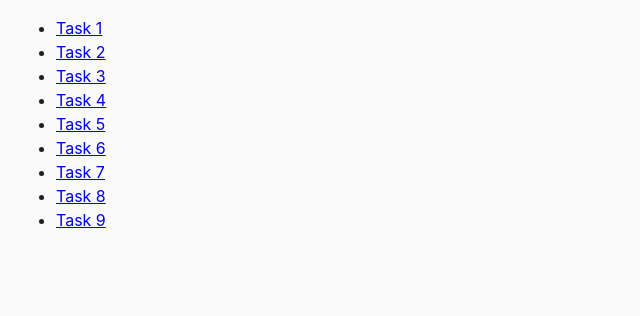
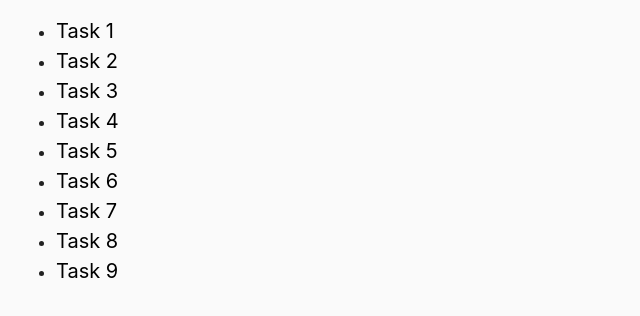
Before and after one commit to GnatykOleg/goit-js-hw-06, a plain HTML site: page index.html in a window 1280 px wide. Shown: the whole page, without its empty margins (0-640 px from the left). Drawn offline with Linux system fonts and the light colour scheme.

Commit message:
Update common.css

```diff
--- a/css/common.css
+++ b/css/common.css
@@ -22,3 +22,13 @@ button {
   padding: 8px 12px;
   cursor: pointer;
 }
+a {
+  font-size: 20px;
+  text-decoration: none;
+  color: black;
+}
+
+a:hover,
+a:focus {
+  color: blue;
+}
```
